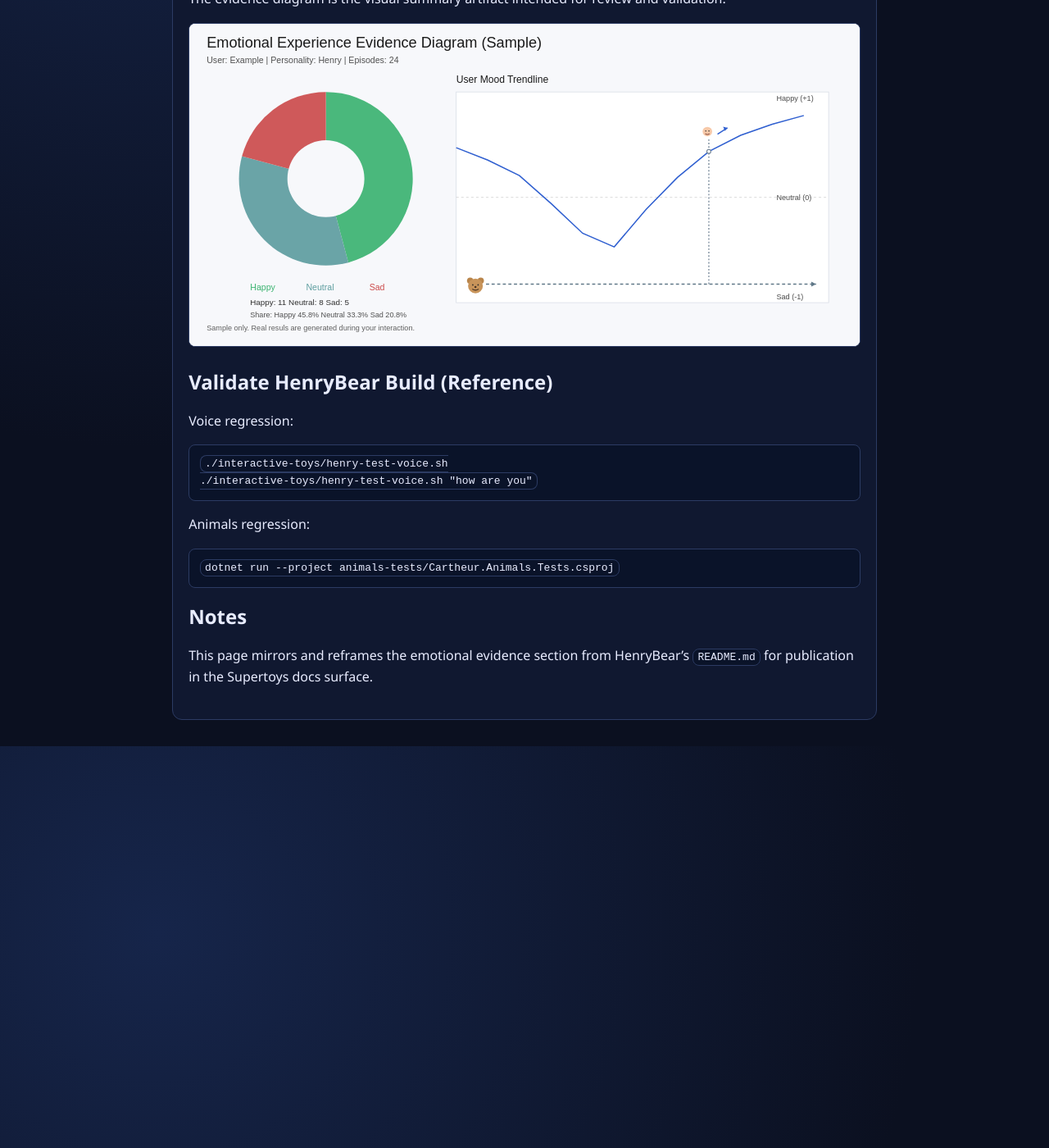
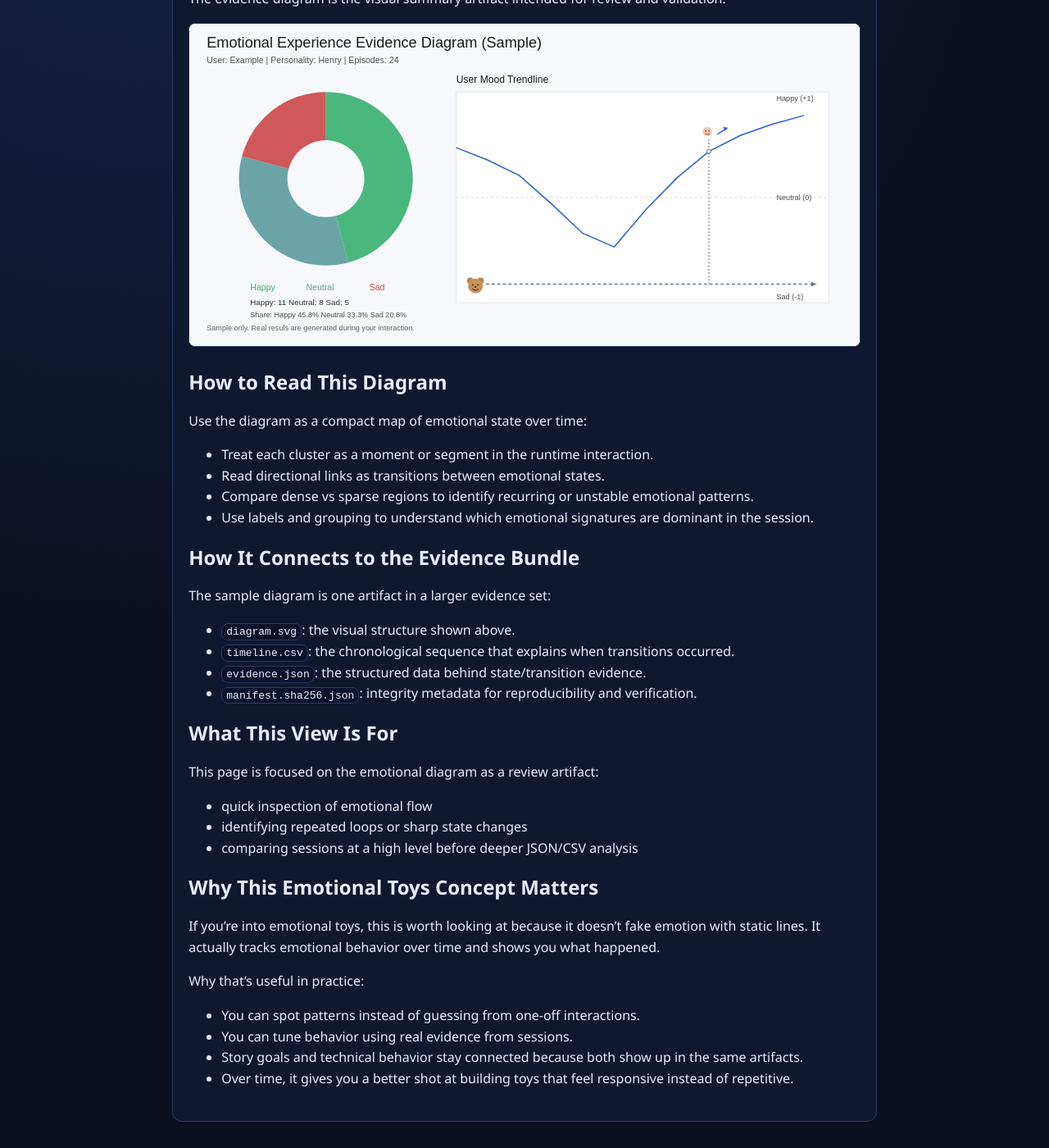
Before and after one commit to cartheur-joi/supertoys, a Jekyll site: the page built from docs/index.md, in a window 1280 px wide and 1400 px high, scrolled down 611 px. Shown: the whole window at 82% size. Built offline with Jekyll 4.4.1, drawn with Linux system fonts in a browser that asks for light colours.

Commit message:
Add bear icon and refine emotional diagram narrative

````diff
--- a/docs/_layouts/default.html
+++ b/docs/_layouts/default.html
@@ -4,6 +4,8 @@
     <meta charset="utf-8">
     <meta name="viewport" content="width=device-width, initial-scale=1">
     <title>{{ page.title | default: site.title }}</title>
+    <link rel="icon" type="image/png" href="{{ '/assets/bear-head-icon.png' | relative_url }}">
+    <link rel="apple-touch-icon" href="{{ '/assets/bear-head-icon.png' | relative_url }}">
     <link rel="stylesheet" href="{{ '/assets/site.css' | relative_url }}">
   </head>
   <body>
--- a/docs/index.md
+++ b/docs/index.md
@@ -28,21 +28,39 @@ The evidence diagram is the visual summary artifact intended for review and vali
 
 ![Emotion Evidence Sample](assets/emotion-evidence-sample.svg)
 
-## Validate HenryBear Build (Reference)
+## How to Read This Diagram
 
-Voice regression:
+Use the diagram as a compact map of emotional state over time:
 
-```bash
-./interactive-toys/henry-test-voice.sh
-./interactive-toys/henry-test-voice.sh "how are you"
-```
+- Treat each cluster as a moment or segment in the runtime interaction.
+- Read directional links as transitions between emotional states.
+- Compare dense vs sparse regions to identify recurring or unstable emotional patterns.
+- Use labels and grouping to understand which emotional signatures are dominant in the session.
 
-Animals regression:
+## How It Connects to the Evidence Bundle
 
-```bash
-dotnet run --project animals-tests/Cartheur.Animals.Tests.csproj
-```
+The sample diagram is one artifact in a larger evidence set:
 
-## Notes
+- `diagram.svg`: the visual structure shown above.
+- `timeline.csv`: the chronological sequence that explains when transitions occurred.
+- `evidence.json`: the structured data behind state/transition evidence.
+- `manifest.sha256.json`: integrity metadata for reproducibility and verification.
 
-This page mirrors and reframes the emotional evidence section from HenryBear's `README.md` for publication in the Supertoys docs surface.
+## What This View Is For
+
+This page is focused on the emotional diagram as a review artifact:
+
+- quick inspection of emotional flow
+- identifying repeated loops or sharp state changes
+- comparing sessions at a high level before deeper JSON/CSV analysis
+
+## Why This Emotional Toys Concept Matters
+
+If you’re into emotional toys, this is worth looking at because it doesn’t fake emotion with static lines. It actually tracks emotional behavior over time and shows you what happened.
+
+Why that’s useful in practice:
+
+- You can spot patterns instead of guessing from one-off interactions.
+- You can tune behavior using real evidence from sessions.
+- Story goals and technical behavior stay connected because both show up in the same artifacts.
+- Over time, it gives you a better shot at building toys that feel responsive instead of repetitive.
````
Also changed, not shown: docs/assets/bear-head-icon.png (added).
